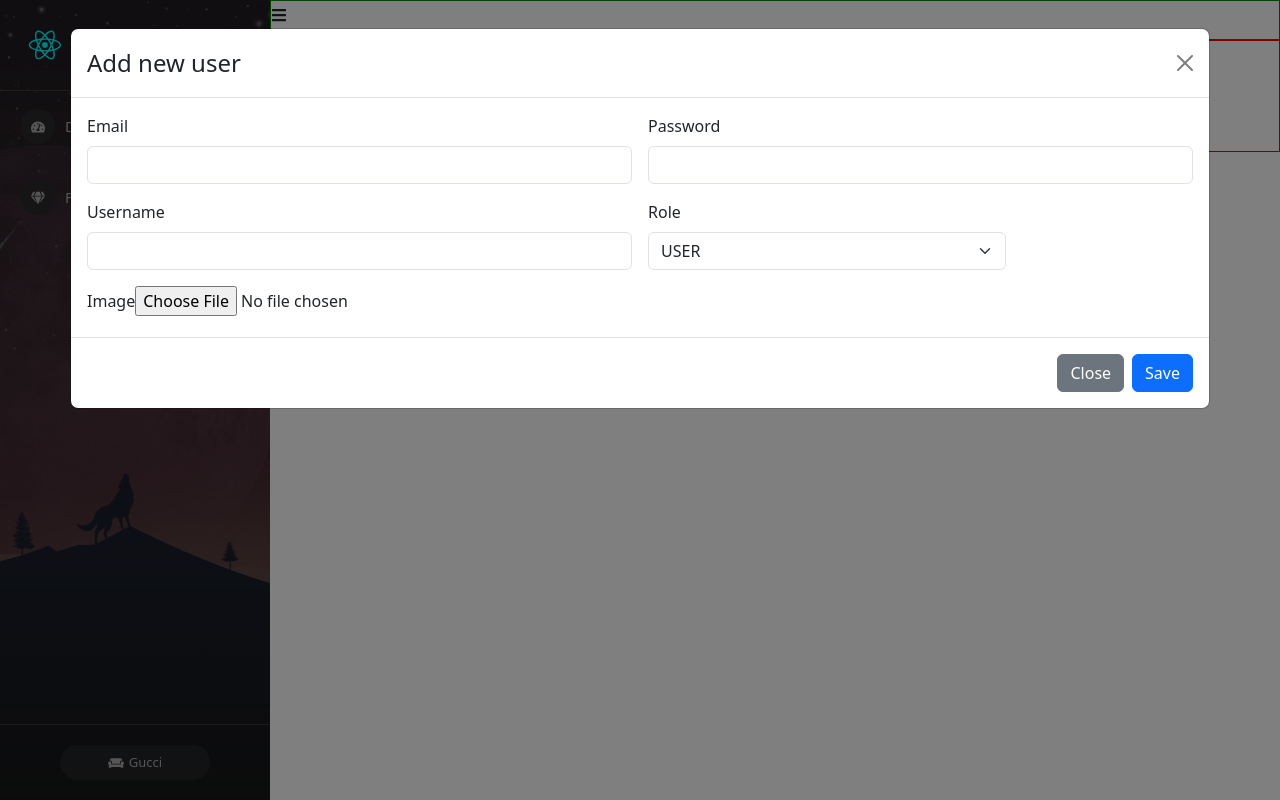
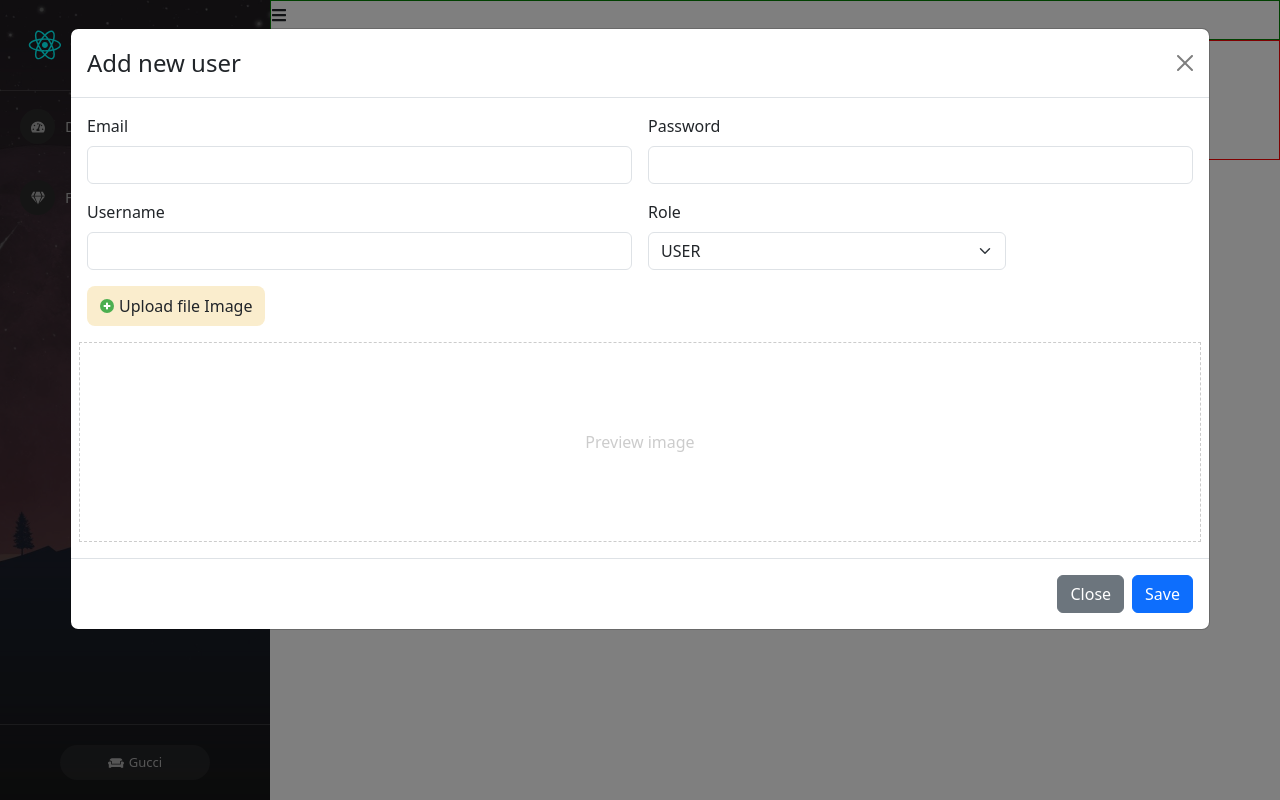
Before and after one commit to Phannghi/demoReact, a React (Create React App) app: page /admin/manage-users in a window 1280 px wide. Both pictures are taken after a click on the button "+ Add". Built offline with nearby package versions, Linux system fonts and the light colour scheme.

Commit message:
get  preview image

```diff
--- a/src/components/Admin/Content/ManageUser.js
+++ b/src/components/Admin/Content/ManageUser.js
@@ -1,14 +1,14 @@
 import ModalCreateUser from "./ModalCreateUser";
-
+import './ManageUser.scss';
 const ManageUser = (props) => {
     return (
-        <div classNameName="manage-user-container">
-            <h3 classNameName="title">Manage Users</h3>
-            <div classNameName="user-content">
+        <div className="manage-user-container">
+            <h3 className="title">Manage Users</h3>
+            <div className="user-content">
                 <div>
-                    <button classNameName="btn btn-dark">Add new user</button>
+                    <button className="btn btn-dark">Add new user</button>
                 </div>
-                <div classNameName="">
+                <div className="">
                     table
                     <ModalCreateUser />
                 </div>
--- /dev/null
+++ b/src/components/Admin/Content/ManageUser.scss
@@ -0,0 +1,31 @@
+.manage-user-container {
+    .user-content {
+    }
+}
+.modal-add-user {
+    .img-preview {
+        height: 200px;
+        border: 1px dashed #ccc;
+        display: flex;
+        justify-content: center;
+        align-items: center;
+        color: #ccc;
+        img {
+            max-height: 100%;
+            object-fit: cover;
+        }
+    }
+    .form-label-img {
+        display: inline-flex;
+        align-items: center;
+        gap: 4px;
+        padding: 8px 12px;
+        border-radius: 8px;
+        cursor: pointer;
+        transition: all 0.5s ease;
+        background-color: #faedcd;
+        &:hover {
+            background-color: #d4a373;
+        }
+    }
+}
--- a/src/components/Admin/Content/ModalCreateUser.js
+++ b/src/components/Admin/Content/ModalCreateUser.js
@@ -1,13 +1,26 @@
 import { useState } from 'react';
 import Button from 'react-bootstrap/Button';
 import Modal from 'react-bootstrap/Modal';
-
+import { FcPlus } from 'react-icons/fc';
 const ModalCreateUser = () => {
     const [show, setShow] = useState(false);
 
     const handleClose = () => setShow(false);
     const handleShow = () => setShow(true);
 
+    const [email, setEmail] = useState("");
+    const [password, setPassword] = useState("");
+    const [username, setUsername] = useState("");
+    const [role, setRole] = useState("USER");
+    const [image, setImage] = useState("");
+    const [previewImage, setPreviewImage] = useState("");
+
+    const handleUpLoadImage = (event) => {
+        if (event.target && event.target.files && event.target.files[0]) {
+            setPreviewImage(URL.createObjectURL(event.target.files[0]));
+            setImage(event.target.files[0]);
+        }
+    }
     return (
         <>
             <Button variant="primary" onClick={handleShow}>
@@ -15,6 +28,7 @@
             </Button>
 
             <Modal
+                className='modal-add-user'
                 show={show}
                 onHide={handleClose}
                 size='xl'
@@ -26,26 +40,39 @@
                     <form className="row g-3">
                         <div className="col-md-6">
                             <label className="form-label">Email</label>
-                            <input type="email" className="form-control" />
+                            <input type="email" className="form-control" value={email}
+                                onChange={(event) => setEmail(event.target.value)} />
                         </div>
                         <div className="col-md-6">
                             <label className="form-label">Password</label>
-                            <input type="password" className="form-control" />
+                            <input type="password" className="form-control" value={password}
+                                onChange={(event) => setPassword(event.target.value)} />
                         </div>
                         <div className="col-md-6">
                             <label className="form-label">Username</label>
-                            <input type="text" className="form-control" />
+                            <input type="text" className="form-control" value={username}
+                                onChange={(event) => setUsername(event.target.value)} />
                         </div>
                         <div className="col-md-4">
                             <label className="form-label">Role</label>
-                            <select className="form-select">
-                                <option selected value='USER'>USER</option>
+                            <select
+                                className="form-select"
+                                onChange={(event) => setRole(event.target.value)}>
+                                <option value='USER'>USER</option>
                                 <option value='ADMIN'>ADMIN</option>
                             </select>
                         </div>
                         <div className="col-md-12">
-                            <label className='form-label'>Image</label>
-                            <input type="file" />
+                            <label className='form-label-img' htmlFor='labelUpload'>
+                                <FcPlus /> Upload file Image
+                            </label>
+                            <input type="file" id='labelUpload' hidden
+                                onChange={(event) => handleUpLoadImage(event)} />
+                        </div>
+                        <div className="col-md-12 img-preview">
+                            {previewImage ? <img src={previewImage} alt="" />
+                                : <span>Preview image</span>
+                            }
                         </div>
                     </form>
                 </Modal.Body>
```
